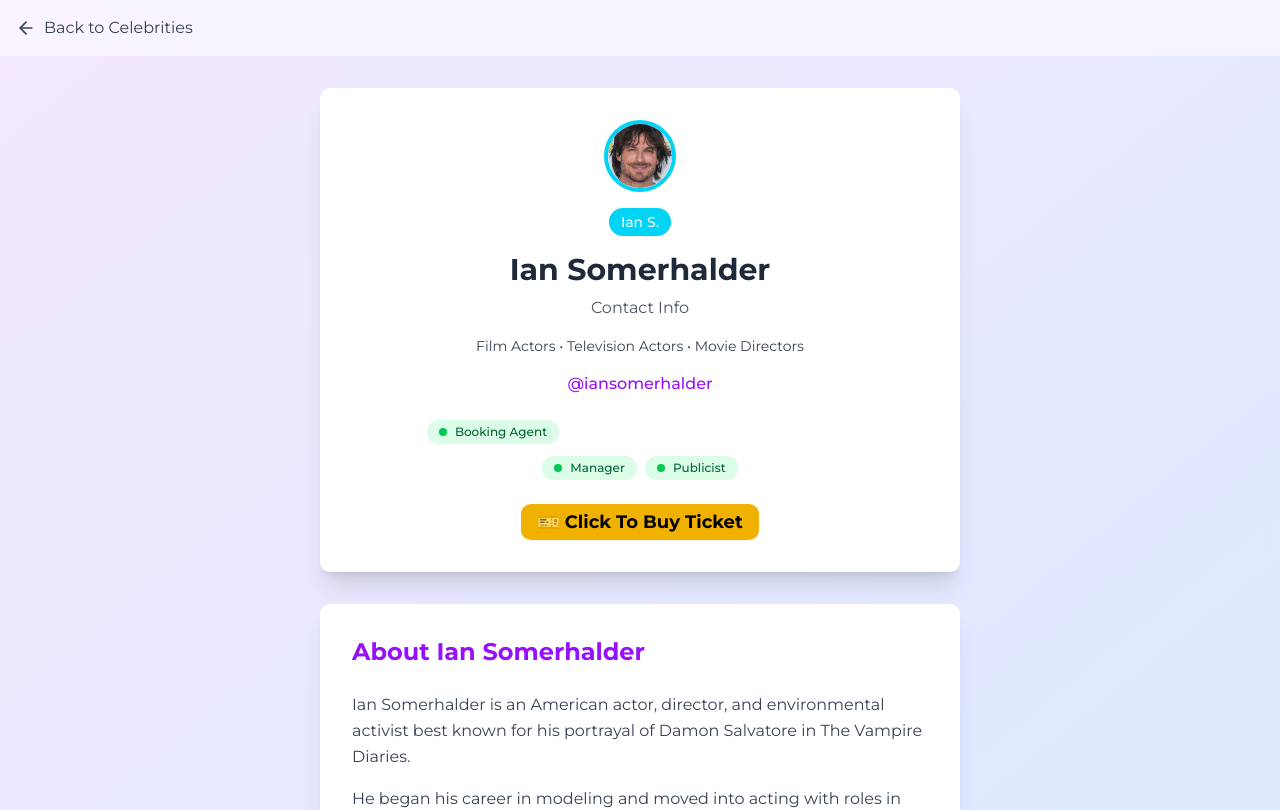
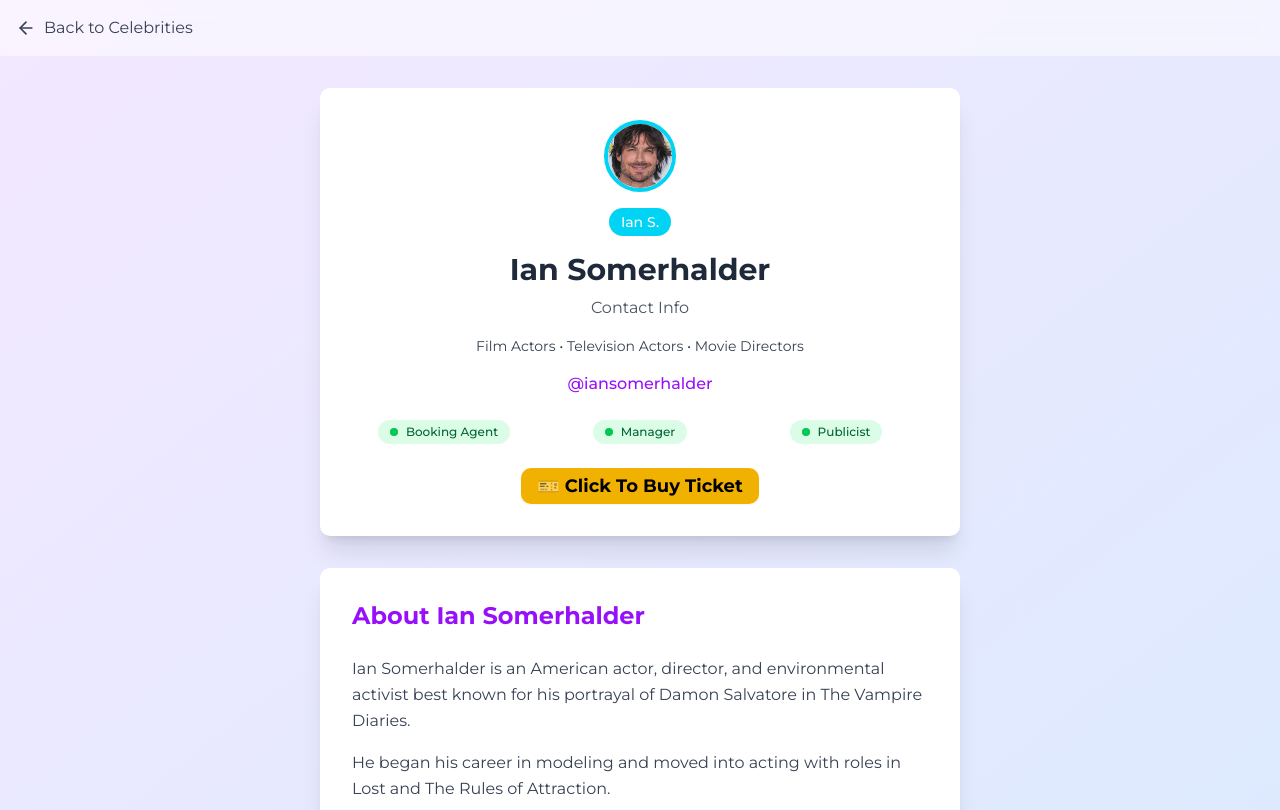
Before and after one commit to ByteBuddy2000/TicketAppWoad, a Next.js app: page /celebrity/ian-somerhalder in a window 1280 px wide. Shown: the top 810 px of the page. Built offline with nearby package versions, Linux system fonts and the light colour scheme.

Commit message:
first commit favicon 2

```diff
--- a/app/celebrity/[slug]/page.tsx
+++ b/app/celebrity/[slug]/page.tsx
@@ -83,18 +83,30 @@
             <p className="text-purple-600 font-medium mb-6">{celebrity.socialHandle}</p>
 
             {/* Status Indicators */}
-            <div className="grid grid-cols-1 gap-2 mb-6 sm:grid-cols-2 sm:gap-3">
+           <div
+  className="
+    grid
+    grid-cols-1
+    gap-2
+    mb-6
+    sm:grid-cols-2
+    sm:gap-3
+    lg:grid-cols-3
+  "
+>
   <div className="flex justify-center">
     <span className="bg-green-100 text-green-800 px-3 py-1 rounded-full text-xs font-medium flex items-center">
       <span className="w-2 h-2 bg-green-500 rounded-full mr-2"></span>
       Booking Agent
     </span>
   </div>
-              <div className="flex justify-center space-x-2 col-span-1 sm:col-span-2">
+  <div className="flex justify-center">
     <span className="bg-green-100 text-green-800 px-3 py-1 rounded-full text-xs font-medium flex items-center">
       <span className="w-2 h-2 bg-green-500 rounded-full mr-2"></span>
       Manager
     </span>
+  </div>
+  <div className="flex justify-center">
     <span className="bg-green-100 text-green-800 px-3 py-1 rounded-full text-xs font-medium flex items-center">
       <span className="w-2 h-2 bg-green-500 rounded-full mr-2"></span>
       Publicist
```
Lines whose indentation alone changed are shown as unchanged.
